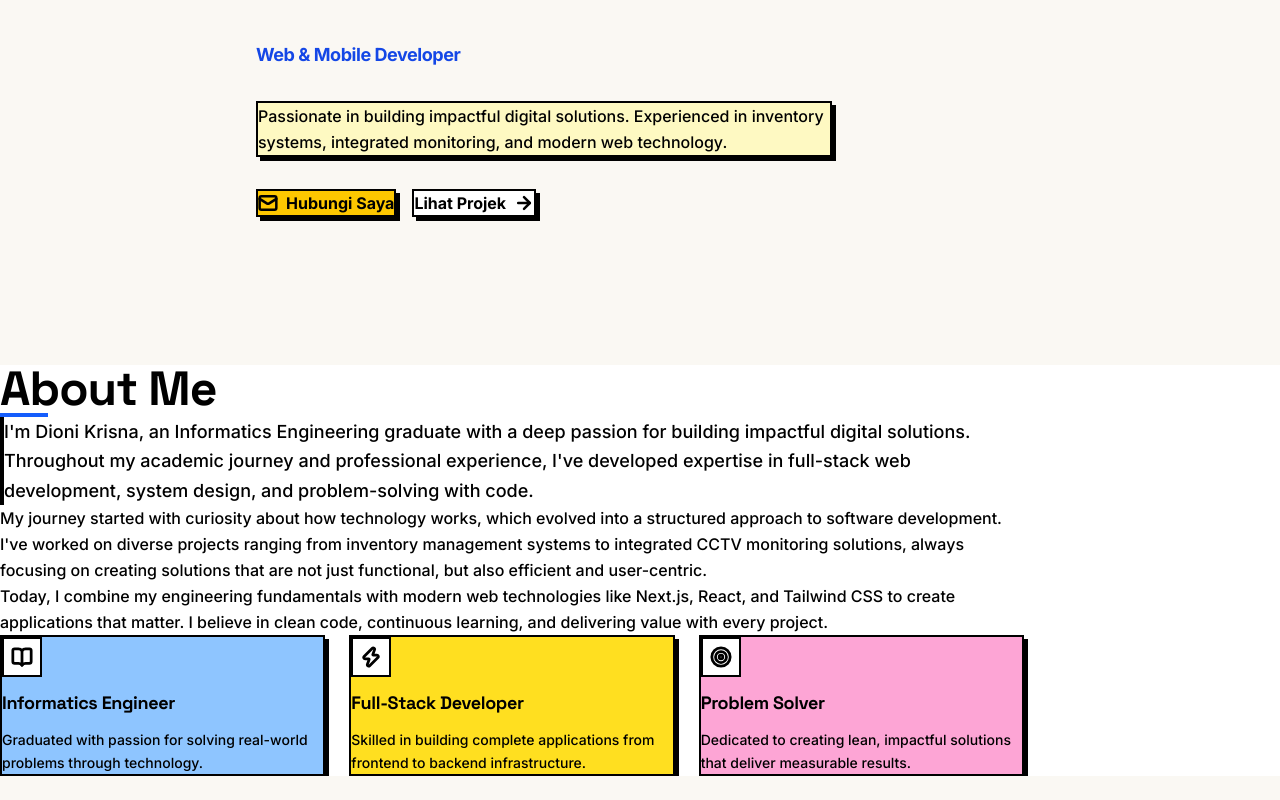
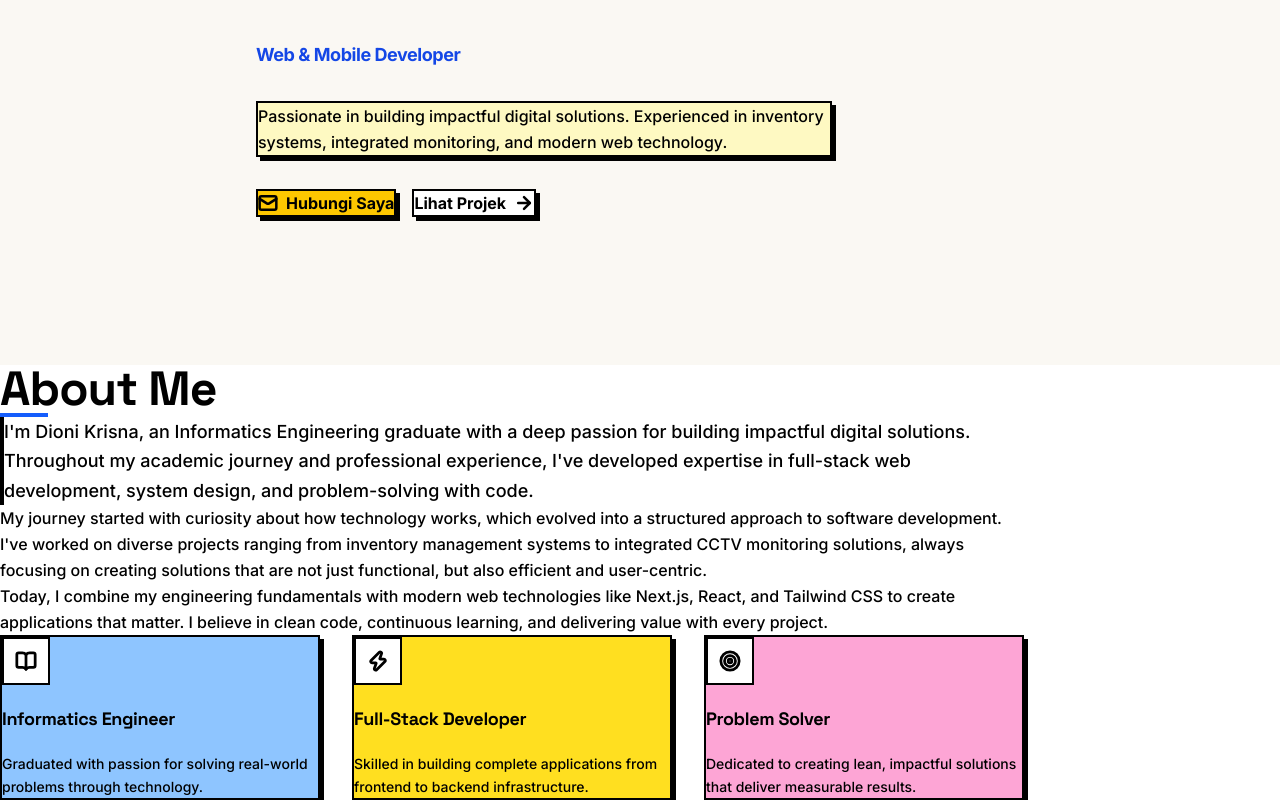
Before and after one commit to dioniks12/portofolio-web, a Next.js app: page / in a window 1280 px wide. Shown: the part 275-1075 px from the top of the page. Before the commit the page ends 1051 px from the top, so only its background shows below. Built offline with nearby package versions, Linux system fonts and the light colour scheme.

Commit message:
style: improve spacing in about section

```diff
--- a/components/sections/About.tsx
+++ b/components/sections/About.tsx
@@ -58,8 +58,8 @@ const About = () => {
         </motion.div>
 
         {/* Main Narrative */}
-        <motion.div variants={itemVariants} className="mb-16">
-          <p className="text-lg text-black leading-relaxed font-medium mb-6 border-l-4 border-black pl-6">
+        <motion.div variants={itemVariants} className="mb-20">
+          <p className="text-lg text-black leading-relaxed font-medium mb-8 border-l-4 border-black pl-8">
             I'm Dioni Krisna, an Informatics Engineering graduate with a deep passion for building impactful
             digital solutions. Throughout my academic journey and professional experience, I've developed expertise
             in full-stack web development, system design, and problem-solving with code.
@@ -77,16 +77,16 @@ const About = () => {
         </motion.div>
 
         {/* Highlight Cards - 3 Column Grid */}
-        <motion.div variants={itemVariants} className="grid md:grid-cols-3 gap-6">
+        <motion.div variants={itemVariants} className="grid md:grid-cols-3 gap-8">
           {highlightCards.map((card, index) => {
             const IconComponent = card.icon;
             return (
               <div
                 key={index}
-                className={`${card.color} border-2 border-black p-6 shadow-[4px_4px_0px_0px_rgba(0,0,0,1)]`}
+                className={`${card.color} border-2 border-black p-8 shadow-[4px_4px_0px_0px_rgba(0,0,0,1)]`}
               >
-                <div className="flex flex-col gap-3">
-                  <div className="w-10 h-10 border-2 border-black bg-white flex items-center justify-center">
+                <div className="flex flex-col gap-5">
+                  <div className="w-12 h-12 border-2 border-black bg-white flex items-center justify-center mb-2">
                     <IconComponent size={22} strokeWidth={3} className="text-black" />
                   </div>
                   <h3 className="text-lg font-black text-black tracking-tight">{card.title}</h3>
```
